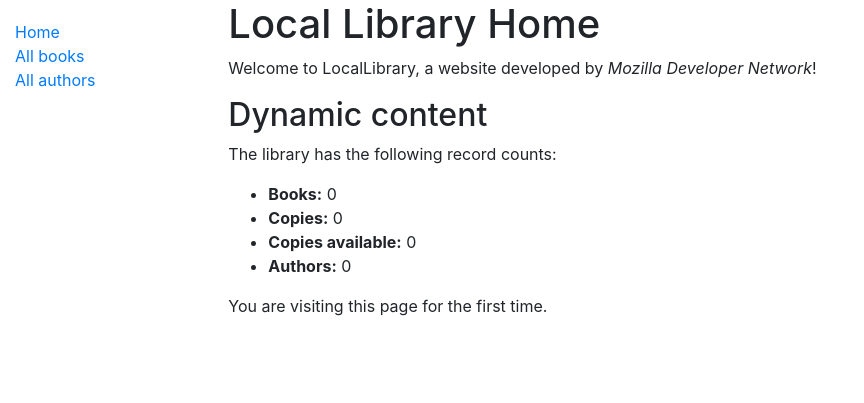
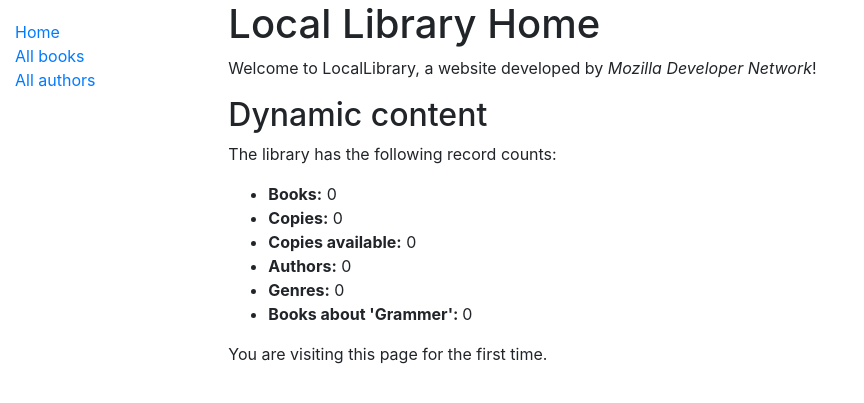
Before and after one commit to chitkokooo/LocalLibrary, a Django app: page /catalog/ in a window 1280 px wide. Shown: the top 403 px of the page, without its empty margins (0-864 px from the left). Run offline with Django 3.2, Linux system fonts and the light colour scheme; data that the repository does not hold is empty; some libraries are stand-ins or nearby versions.

Commit message:
add number of genre, and grammer books in index page

```diff
--- a/locallibrary/catalog/templates/index.html
+++ b/locallibrary/catalog/templates/index.html
@@ -1,4 +1,6 @@
 {% extends "base_generic.html" %}
+
+{% block title %} <title> Local Library | Home </title> {% endblock %} <!-- challenge yourself (1) -->
 
 {% block content %}
 
@@ -12,6 +14,10 @@
 	<li><b>Copies:</b> {{ num_instances }} </li>
 	<li><b>Copies available:</b> {{ num_instances_available }} </li>
 	<li><b>Authors:</b> {{ num_authors }} </li>
+
+	<!-- Challenge yourself (2.3) -->
+	<li><b>Genres:</b> {{ num_genre }}</li>
+	<li><b>Books about 'Grammer': </b> {{ grammer_books }}</li>
 </ul>
 
 {% if num_visits %}
--- a/locallibrary/catalog/views.py
+++ b/locallibrary/catalog/views.py
@@ -20,12 +20,20 @@ def index(request):
 	num_visits = request.session.get('num_visits', 0)
 	request.session['num_visits'] = num_visits + 1
 
+	# Challenge yourself (2.1)
+	num_genre = Genre.objects.count()
+	grammer_books = Book.objects.filter(title__icontains='grammer').count()
+
 	context = {
 		'num_books': num_books,
 		'num_instances': num_instances,
 		'num_instances_available': num_instances_available,
 		'num_authors': num_authors,
 		'num_visits': num_visits,
+
+		# Challenge yourself (2.2)
+		'num_genre': num_genre,
+		'grammer_books': grammer_books,
 	}
 
 	# Render the HTML template index.html with the data in the context variable
```
